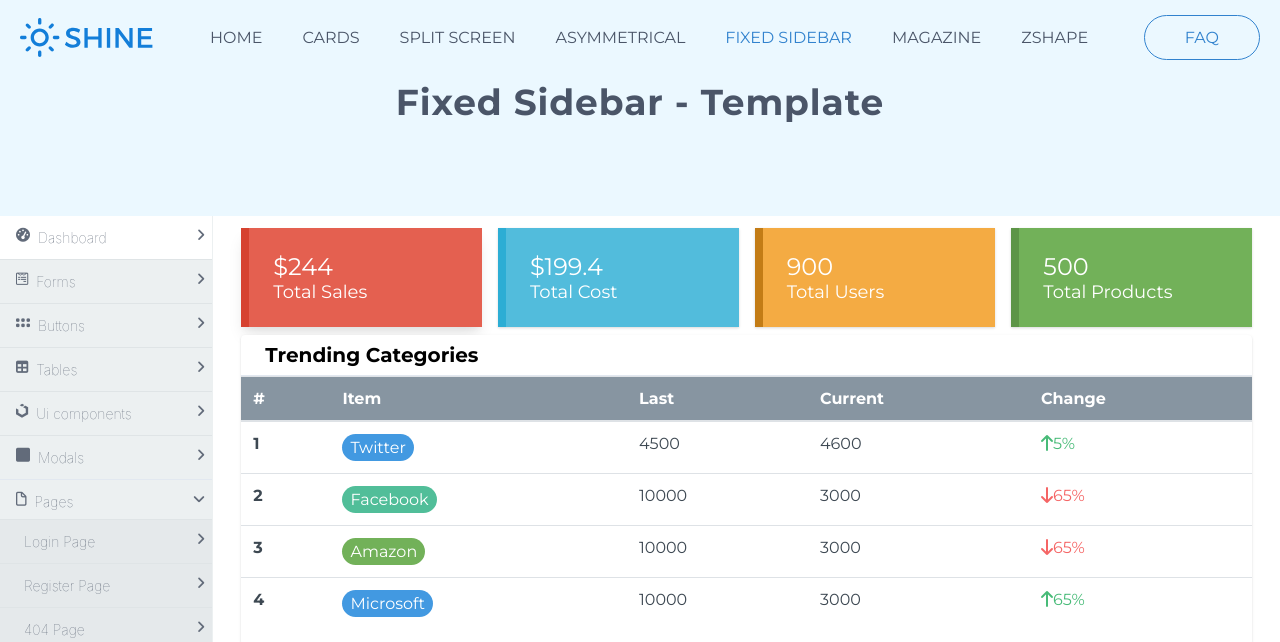
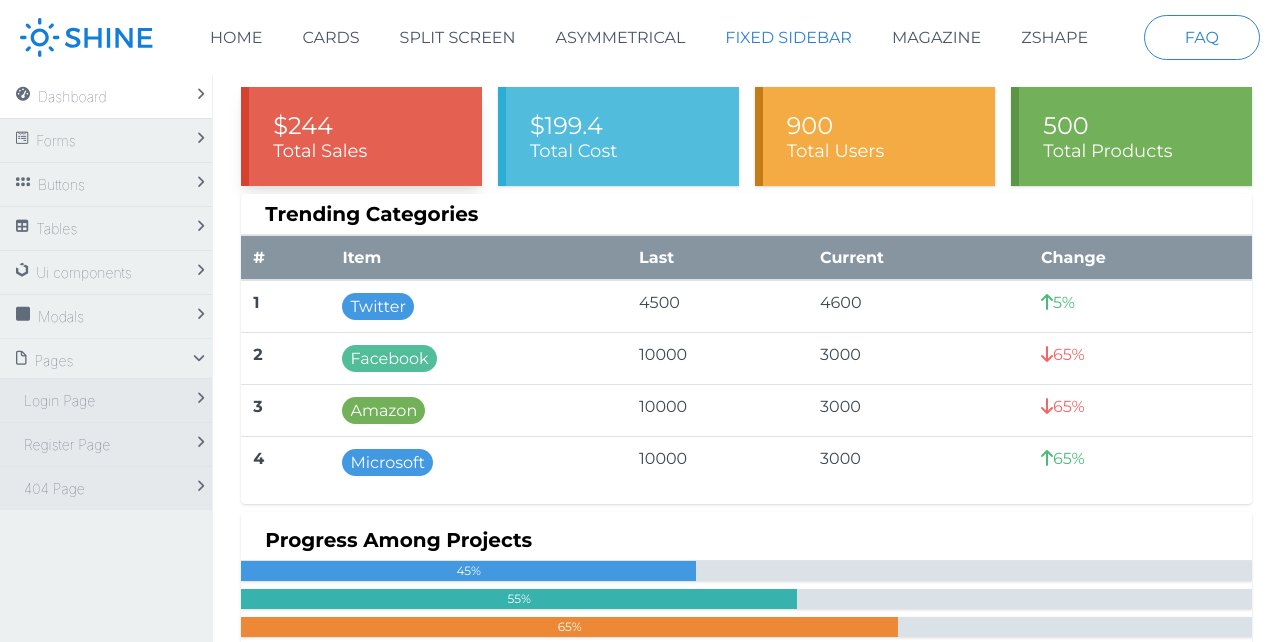
Before and after one commit to pock3tknife/TailwindCSS-layouts, a website: page fixedsidebar.html in a window 1280 px wide. Shown: the top 642 px of the page. Drawn offline with Linux system fonts and the light colour scheme.

Commit message:
uiux update

```diff
--- a/fixedsidebar.html
+++ b/fixedsidebar.html
@@ -111,7 +111,7 @@
     <!-- Header Area wrapper End -->
 
     <!-- Subscribe Section Start -->
-    <section id="Subscribes" class="text-center py-20 bg-blue-100">
+    <!--<section id="Subscribes" class="text-center py-20 bg-blue-100">
       <div class="container">
         <div class="flex justify-center mx-3">
           <div class="w-full sm:w-3/4 md:w-2/3 lg:w-1/2">
@@ -121,10 +121,10 @@
           </div>
         </div>
       </div>
-    </section>
+    </section>-->
     <!-- Subscribe Section End -->
 
-    <div class="flex flex-1">
+    <div class="flex flex-1" style="margin-top: 75px">
       <!--Sidebar-->
       <aside
         id="sidebar"
```
